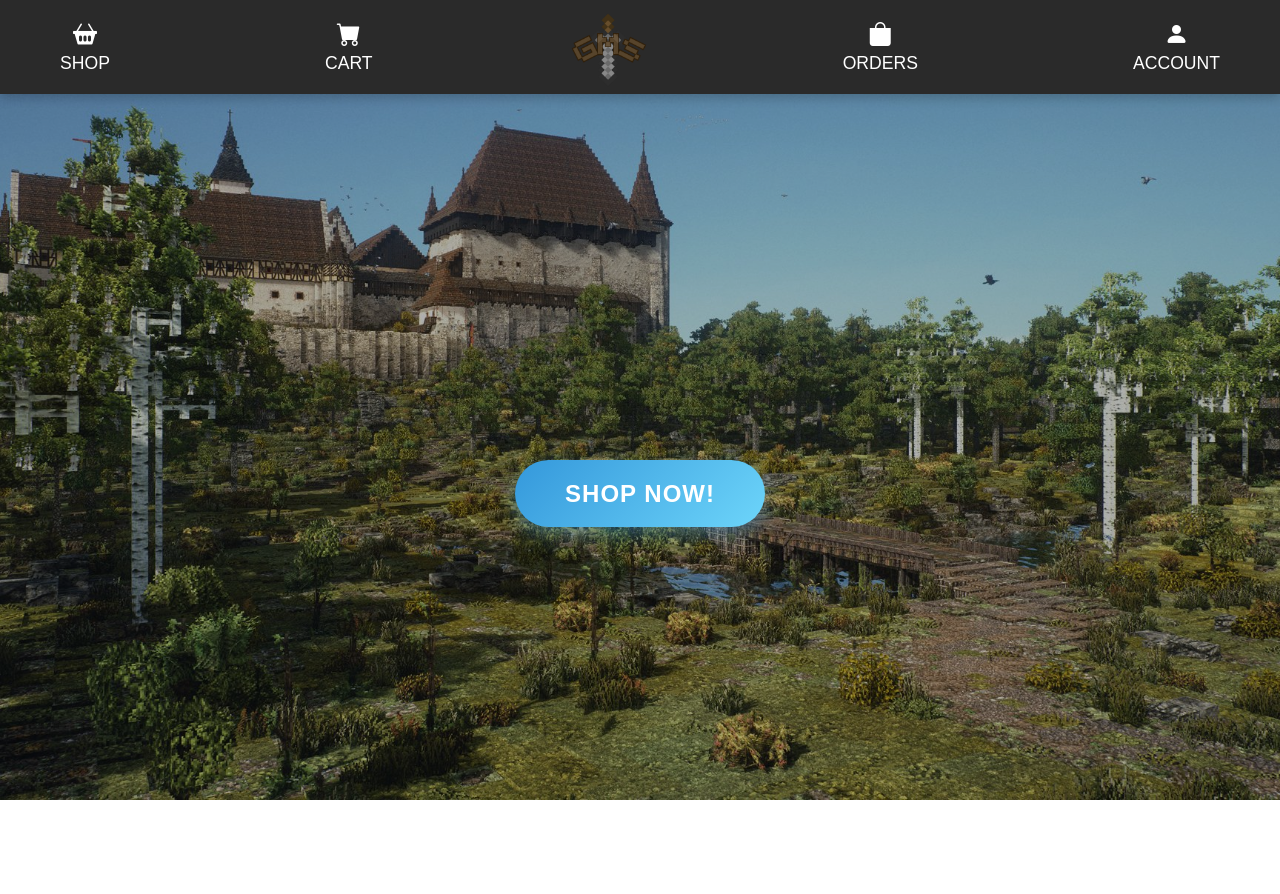
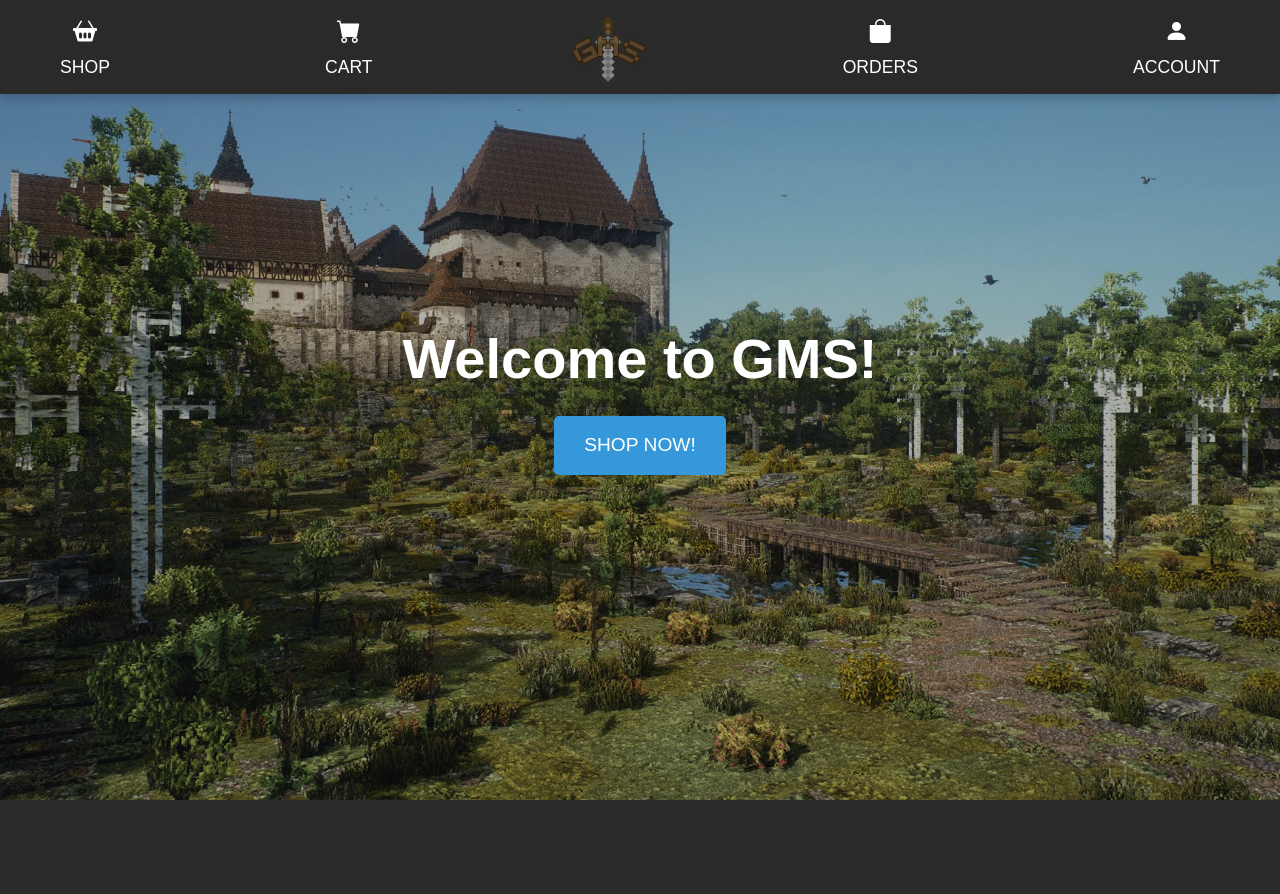
Before and after one commit to marcelogian/CMSC121MP, a Django app: page / in a window 1280 px wide. After the commit the page ends 800 px from the top, so only its background shows below. Run offline with Django 5.2, Linux system fonts and the light colour scheme.

Commit message:
code cleanup, added sidebar to home.html

```diff
--- a/ECommerce/templates/home.html
+++ b/ECommerce/templates/home.html
@@ -7,6 +7,9 @@
     <meta name="viewport" content="width=device-width, initial-scale=1.0">
     <title>Your Shop</title>
     <link rel="stylesheet" href="https://cdn.jsdelivr.net/npm/bootstrap-icons@1.10.5/font/bootstrap-icons.css">
+    <link href="https://cdn.jsdelivr.net/npm/bootstrap@5.3.0/dist/css/bootstrap.min.css" rel="stylesheet">
+    <link rel="stylesheet" href="{% static 'css/shop.css' %}">
+    <link rel="stylesheet" href="{% static 'css/account.css' %}">
     <link rel="stylesheet" href="{% static 'css/home.css' %}">
 </head>
 <body>
@@ -25,13 +28,11 @@
                 <span>CART</span>
             </a>
         </li>
-
         <li class="logo-item">
             <a href="{% url 'home' %}">
                 <img src="{% static 'images/logo.png' %}" alt="Logo" class="logo">
             </a>
         </li>
-
         <li>
             <a href="/orders" class="nav-icon-link">
                 <i class="bi bi-bag-fill"></i>
@@ -47,32 +48,54 @@
     </ul>
 </nav>
 
-
-        <!-- Other Content-->
-        <div class="background-container"></div>
-    <div class="content-container">
-        <div class="shop-button">
+<div class="background-container">
+    <div class="content-container d-flex justify-content-center align-items-center h-100">
+        <div class="text-center">
+            <h1 class="display-4 fw-bold text-white mb-4">Welcome to GMS!</h1>
             <a href="/shop" class="btn">SHOP NOW!</a>
         </div>
     </div>
+</div>
 
-    <!-- Sidebar Cart -->
 <div id="cartSidebar" class="cart-sidebar">
     <span class="close-btn" onclick="closeCart()">&times;</span>
     <div class="sidebar-content">
         <h2>Your Cart</h2>
-            <p>No items yet...</p>
+        {% if user.is_authenticated and cart_items %}
+            {% for item in cart_items %}
+            <div class="card mb-3 border-0 shadow-sm">
+                <div class="row g-0 align-items-center">
+                    <div class="col-4">
+                        {% if item.product.image %}
+                        <img src="{{ item.product.image.url }}" class="img-fluid rounded-start" style="height: 80px; object-fit: cover;" alt="{{ item.product.name }}">
+                        {% endif %}
+                    </div>
+                    <div class="col-8">
+                        <div class="card-body p-2">
+                            <h6 class="card-title mb-1">{{ item.product.name }}</h6>
+                            <p class="card-text mb-1"><small>{{ item.product.description|truncatewords:10 }}</small></p>
+                            <p class="card-text mb-1">Qty: {{ item.quantity }}</p>
+                            <form method="POST" action="{% url 'remove_from_cart' item.id %}">
+                                {% csrf_token %}
+                                <button type="submit" class="btn btn-sm btn-danger">Remove</button>
+                            </form>
+                        </div>
+                    </div>
+                </div>
+            </div>
+            {% endfor %}
+        {% elif user.is_authenticated %}
+            <p class="text-muted">No items yet...</p>
+        {% else %}
+            <p class="text-muted">Please log in to view your cart.</p>
+        {% endif %}
+    </div>
 </div>
 
-    </div>
-
-    <!-- Overlay -->
 <div id="cartOverlay" class="overlay" onclick="closeCart()"></div>
 
-    <!-- Functionalities of the side bar -->
 <script>
     document.addEventListener('DOMContentLoaded', function() {
-
         const cartButton = document.getElementById('cartButton');
 
         cartButton.addEventListener('click', function(e) {
--- a/ECommerce/views.py
+++ b/ECommerce/views.py
@@ -35,20 +35,6 @@ def product_search(request):
     products = Product.objects.filter(name__icontains=query) if query else []
     return render(request, 'search_results.html', {'products': products, 'query': query})
 
-@csrf_protect
-def login_view(request):
-    if request.method == 'POST':
-        username = request.POST.get('username')
-        password = request.POST.get('password')
-
-        user = authenticate(request, username=username, password=password)
-        if user is not None:
-            auth_login(request, user)
-            return redirect('home')
-        else:
-            messages.error(request, 'Invalid username or password.')
-    return render(request, 'account.html')
-
 @login_required
 def add_to_cart(request):
     if request.method == 'POST':
@@ -77,7 +63,10 @@ def remove_from_cart(request, item_id):
     cart = get_object_or_404(Cart, user=request.user)
     item = get_object_or_404(CartItem, id=item_id, cart=cart)
     item.delete()
-    return redirect('shop')
+    referer = request.META.get('HTTP_REFERER')  # the previous page
+    if referer:
+        return redirect(referer)
+    return redirect('shop')  # fallback if no referer
 
 @login_required
 def checkout_view(request):
@@ -112,14 +101,18 @@ def login_view(request):
     from django.contrib import messages
 
     if request.user.is_authenticated:
-        return render(request, 'account.html')  # already logged in
+        cart_items = []
+        cart = Cart.objects.filter(user=request.user).first()
+        if cart:
+            cart_items = CartItem.objects.filter(cart=cart).select_related('product')
+        return render(request, 'account.html', {'cart_items': cart_items})  # <-- send cart_items
 
     form = AuthenticationForm(request, data=request.POST or None)
 
     if request.method == 'POST':
         if form.is_valid():
             login(request, form.get_user())
-            return redirect('account')  # back to account page to now see logout
+            return redirect('account')
         else:
             messages.error(request, "Invalid username or password.")
 
```
Also changed, not shown: ECommerce/templates/account.html (+64 -11 lines), db.sqlite3. Lines whose indentation alone changed are shown as unchanged.
